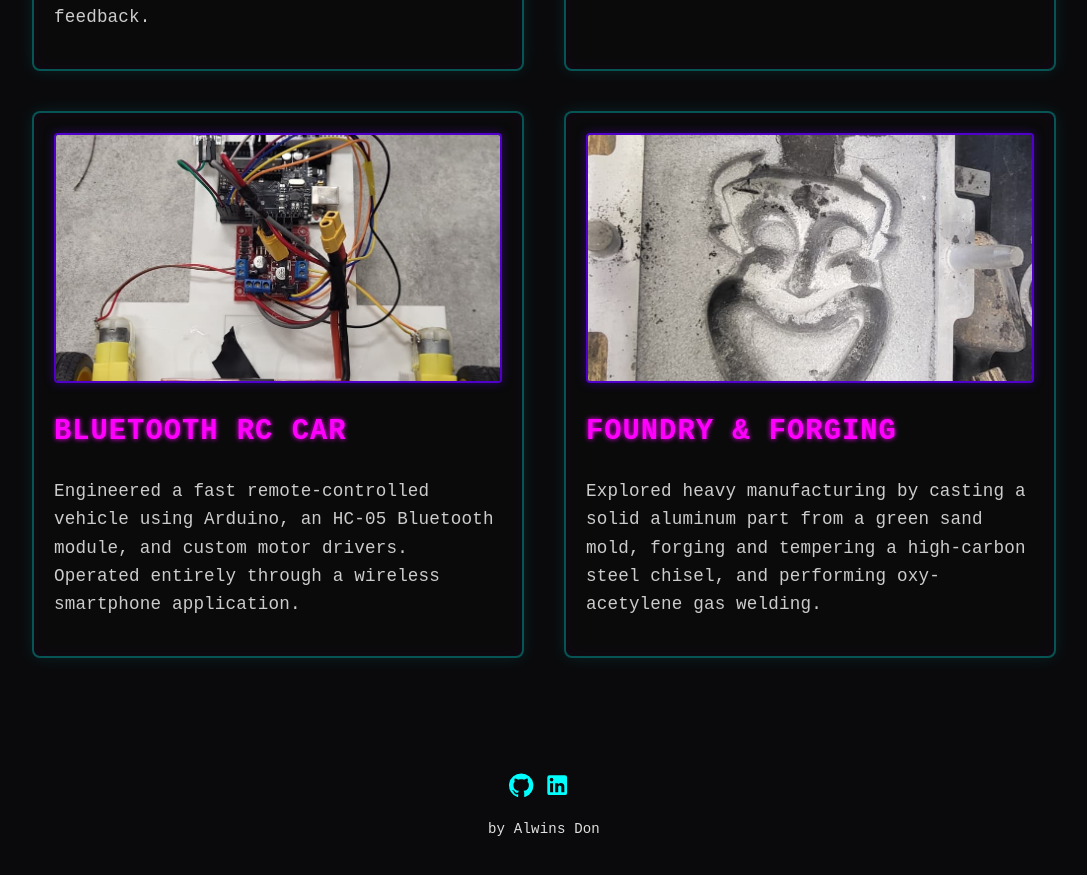
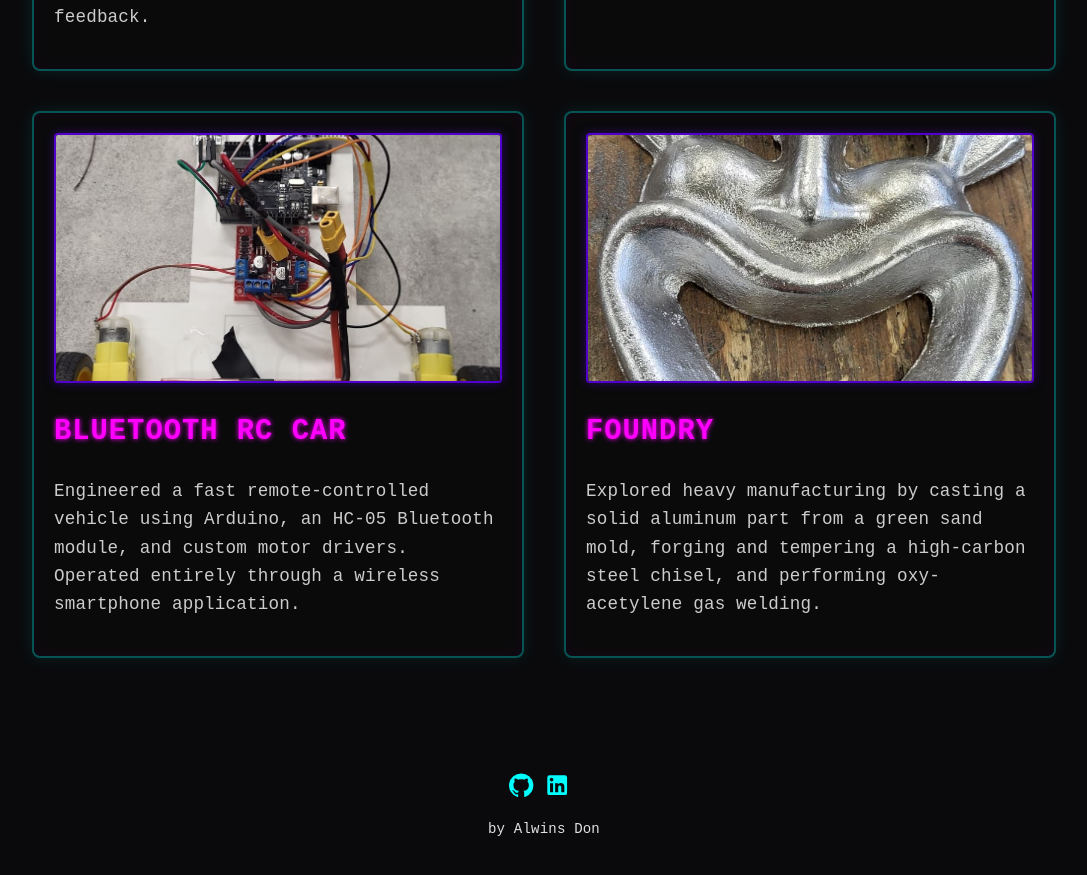
Before and after one commit to alwinsdon/alwinsdon.github.io, a React (Create React App) app: page / in a window 1280 px wide. Shown: the part 4181-5056 px from the top of the page, without its empty margins (96-1183 px from the left). Built offline with nearby package versions, Linux system fonts and the light colour scheme.

Commit message:
Update: Change Foundry project cover image to Final Cast and rename title to Foundry

```diff
--- a/src/components/Project.tsx
+++ b/src/components/Project.tsx
@@ -7,7 +7,7 @@ import roboticArmThumb from '../assets/images/projects/ora/ORA-roboticarm.jpg';
 import colorSortingThumb from '../assets/images/projects/csr/CSR - Sorting setup view.jpeg';
 import hovercraftThumb from '../assets/images/projects/hcp/HCP - front view.jpeg';
 import rcCarThumb from '../assets/images/projects/brc/BRC - car top view.jpeg';
-import foundryThumb from '../assets/images/projects/fp/FP - Cast mold.jpeg';
+import foundryThumb from '../assets/images/projects/fp/FP - Final cast.jpeg';
 import '../assets/styles/Project.scss';
 
 function Project() {
@@ -51,8 +51,8 @@ function Project() {
                 <p>Engineered a fast remote-controlled vehicle using Arduino, an HC-05 Bluetooth module, and custom motor drivers. Operated entirely through a wireless smartphone application.</p>
             </div>
             <div className="project">
-                <Link to="/project/foundry-forging"><img src={foundryThumb} className="zoom" alt="Foundry & Forging" width="100%"/></Link>
-                <Link to="/project/foundry-forging"><h2>Foundry & Forging</h2></Link>
+                <Link to="/project/foundry-forging"><img src={foundryThumb} className="zoom" alt="Foundry" width="100%"/></Link>
+                <Link to="/project/foundry-forging"><h2>Foundry</h2></Link>
                 <p>Explored heavy manufacturing by casting a solid aluminum part from a green sand mold, forging and tempering a high-carbon steel chisel, and performing oxy-acetylene gas welding.</p>
             </div>
         </div>
```
